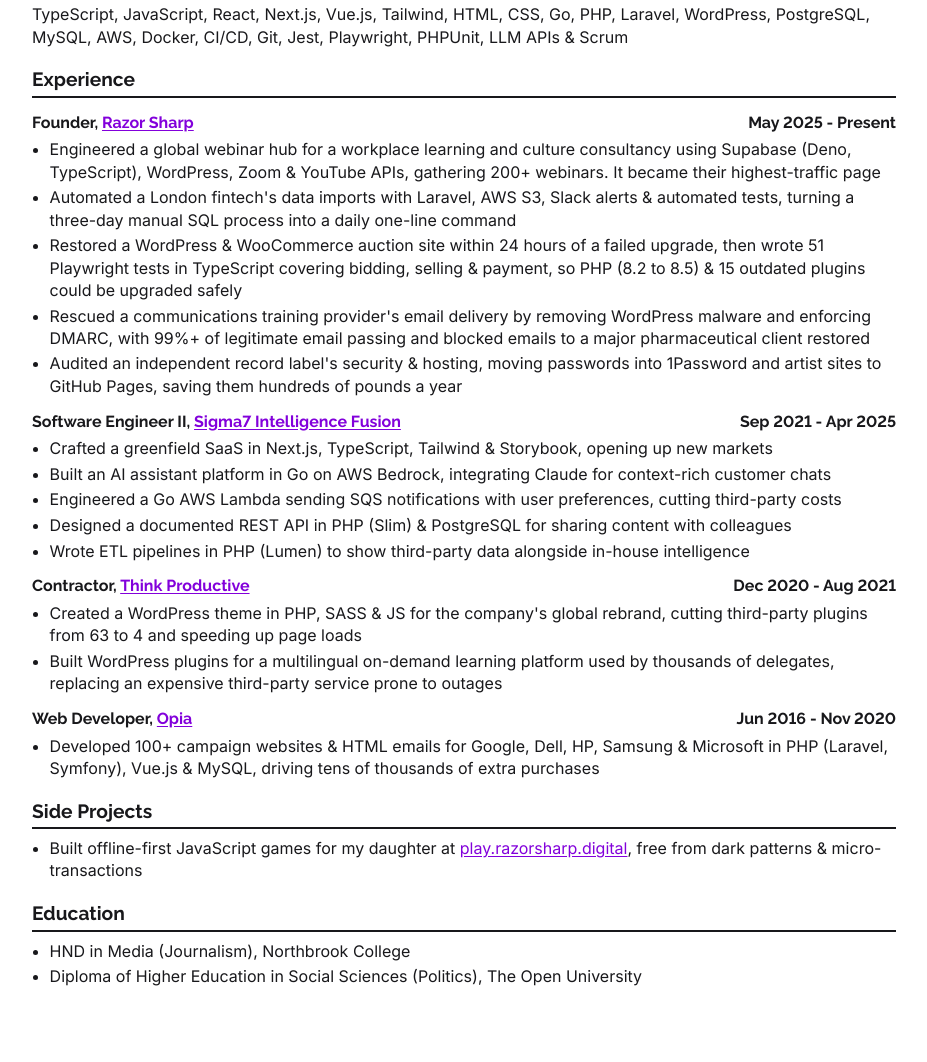
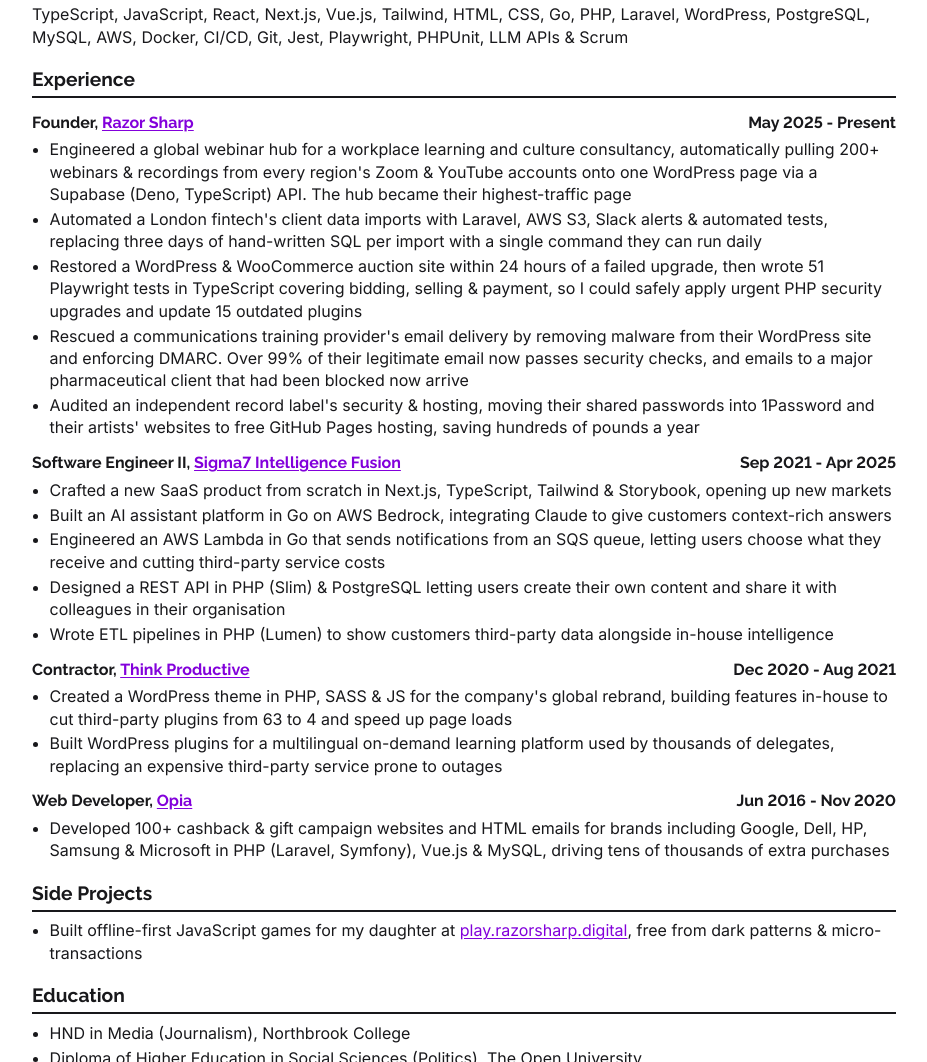
Before and after one commit to razor-sharp2814/kerri-sharp, a plain HTML site: page index.html in a window 1280 px wide. Shown: the part 359-1421 px from the top of the page, without its empty margins (176-1103 px from the left). Drawn offline with Linux system fonts and the light colour scheme.

Commit message:
Update bullets for improved readability

```diff
--- a/index.html
+++ b/index.html
@@ -156,7 +156,7 @@
     }
 
     li {
-      margin-bottom: 0.2em;
+      margin-bottom: 0.15em;
     }
 
     a {
@@ -242,29 +242,29 @@
     <section>
       <h3><span>Founder, <a href="https://www.razorsharp.digital/" target="_blank">Razor Sharp</a></span> <span class="dates">May 2025 - Present</span></h3>
       <ul>
-        <li>Engineered a global webinar hub for a workplace learning and culture consultancy using Supabase (Deno, TypeScript), WordPress, Zoom &amp; YouTube APIs, gathering 200+ webinars. It became their highest-traffic page</li>
-        <li>Automated a London fintech's data imports with Laravel, AWS S3, Slack alerts &amp; automated tests, turning a three-day manual SQL process into a daily one-line command</li>
-        <li>Restored a WordPress &amp; WooCommerce auction site within 24 hours of a failed upgrade, then wrote 51 Playwright tests in TypeScript covering bidding, selling &amp; payment, so PHP (8.2 to 8.5) &amp; 15 outdated plugins could be upgraded safely</li>
-        <li>Rescued a communications training provider's email delivery by removing WordPress malware and enforcing DMARC, with 99%+ of legitimate email passing and blocked emails to a major pharmaceutical client restored</li>
-        <li>Audited an independent record label's security &amp; hosting, moving passwords into 1Password and artist sites to GitHub Pages, saving them hundreds of pounds a year</li>
+        <li>Engineered a global webinar hub for a workplace learning and culture consultancy, automatically pulling 200+ webinars &amp; recordings from every region's Zoom &amp; YouTube accounts onto one WordPress page via a Supabase (Deno, TypeScript) API. The hub became their highest-traffic page</li>
+        <li>Automated a London fintech's client data imports with Laravel, AWS S3, Slack alerts &amp; automated tests, replacing three days of hand-written SQL per import with a single command they can run daily</li>
+        <li>Restored a WordPress &amp; WooCommerce auction site within 24 hours of a failed upgrade, then wrote 51 Playwright tests in TypeScript covering bidding, selling &amp; payment, so I could safely apply urgent PHP security upgrades and update 15 outdated plugins</li>
+        <li>Rescued a communications training provider's email delivery by removing malware from their WordPress site and enforcing DMARC. Over 99% of their legitimate email now passes security checks, and emails to a major pharmaceutical client that had been blocked now arrive</li>
+        <li>Audited an independent record label's security &amp; hosting, moving their shared passwords into 1Password and their artists' websites to free GitHub Pages hosting, saving hundreds of pounds a year</li>
       </ul>
     </section>
 
     <section>
       <h3><span>Software Engineer II, <a href="https://www.s7risk.com/" target="_blank">Sigma7 Intelligence Fusion</a></span> <span class="dates">Sep 2021 - Apr 2025</span></h3>
       <ul>
-        <li>Crafted a greenfield SaaS in Next.js, TypeScript, Tailwind &amp; Storybook, opening up new markets</li>
-        <li>Built an AI assistant platform in Go on AWS Bedrock, integrating Claude for context-rich customer chats</li>
-        <li>Engineered a Go AWS Lambda sending SQS notifications with user preferences, cutting third-party costs</li>
-        <li>Designed a documented REST API in PHP (Slim) &amp; PostgreSQL for sharing content with colleagues</li>
-        <li>Wrote ETL pipelines in PHP (Lumen) to show third-party data alongside in-house intelligence</li>
+        <li>Crafted a new SaaS product from scratch in Next.js, TypeScript, Tailwind &amp; Storybook, opening up new markets</li>
+        <li>Built an AI assistant platform in Go on AWS Bedrock, integrating Claude to give customers context-rich answers</li>
+        <li>Engineered an AWS Lambda in Go that sends notifications from an SQS queue, letting users choose what they receive and cutting third-party service costs</li>
+        <li>Designed a REST API in PHP (Slim) &amp; PostgreSQL letting users create their own content and share it with colleagues in their organisation</li>
+        <li>Wrote ETL pipelines in PHP (Lumen) to show customers third-party data alongside in-house intelligence</li>
       </ul>
     </section>
 
     <section>
       <h3><span>Contractor, <a href="https://www.thinkproductive.co.uk/" target="_blank">Think Productive</a></span> <span class="dates">Dec 2020 - Aug 2021</span></h3>
       <ul>
-        <li>Created a WordPress theme in PHP, SASS &amp; JS for the company's global rebrand, cutting third-party plugins from 63 to 4 and speeding up page loads</li>
+        <li>Created a WordPress theme in PHP, SASS &amp; JS for the company's global rebrand, building features in-house to cut third-party plugins from 63 to 4 and speed up page loads</li>
         <li>Built WordPress plugins for a multilingual on-demand learning platform used by thousands of delegates, replacing an expensive third-party service prone to outages</li>
       </ul>
     </section>
@@ -272,7 +272,7 @@
     <section>
       <h3><span>Web Developer, <a href="https://www.opia.com/" target="_blank">Opia</a></span> <span class="dates">Jun 2016 - Nov 2020</span></h3>
       <ul>
-        <li>Developed 100+ campaign websites &amp; HTML emails for Google, Dell, HP, Samsung &amp; Microsoft in PHP (Laravel, Symfony), Vue.js &amp; MySQL, driving tens of thousands of extra purchases</li>
+        <li>Developed 100+ cashback &amp; gift campaign websites and HTML emails for brands including Google, Dell, HP, Samsung &amp; Microsoft in PHP (Laravel, Symfony), Vue.js &amp; MySQL, driving tens of thousands of extra purchases</li>
       </ul>
     </section>
 
```
